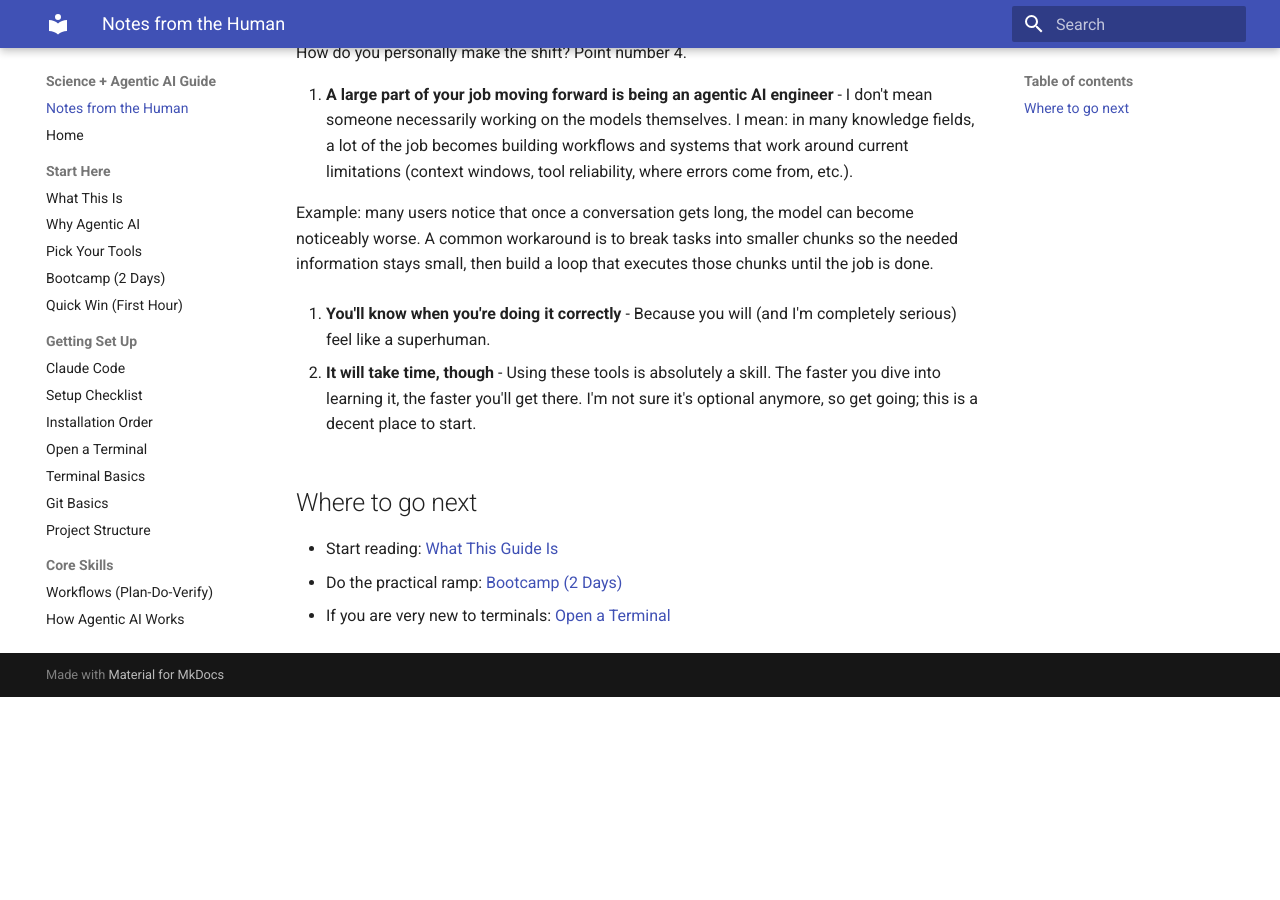
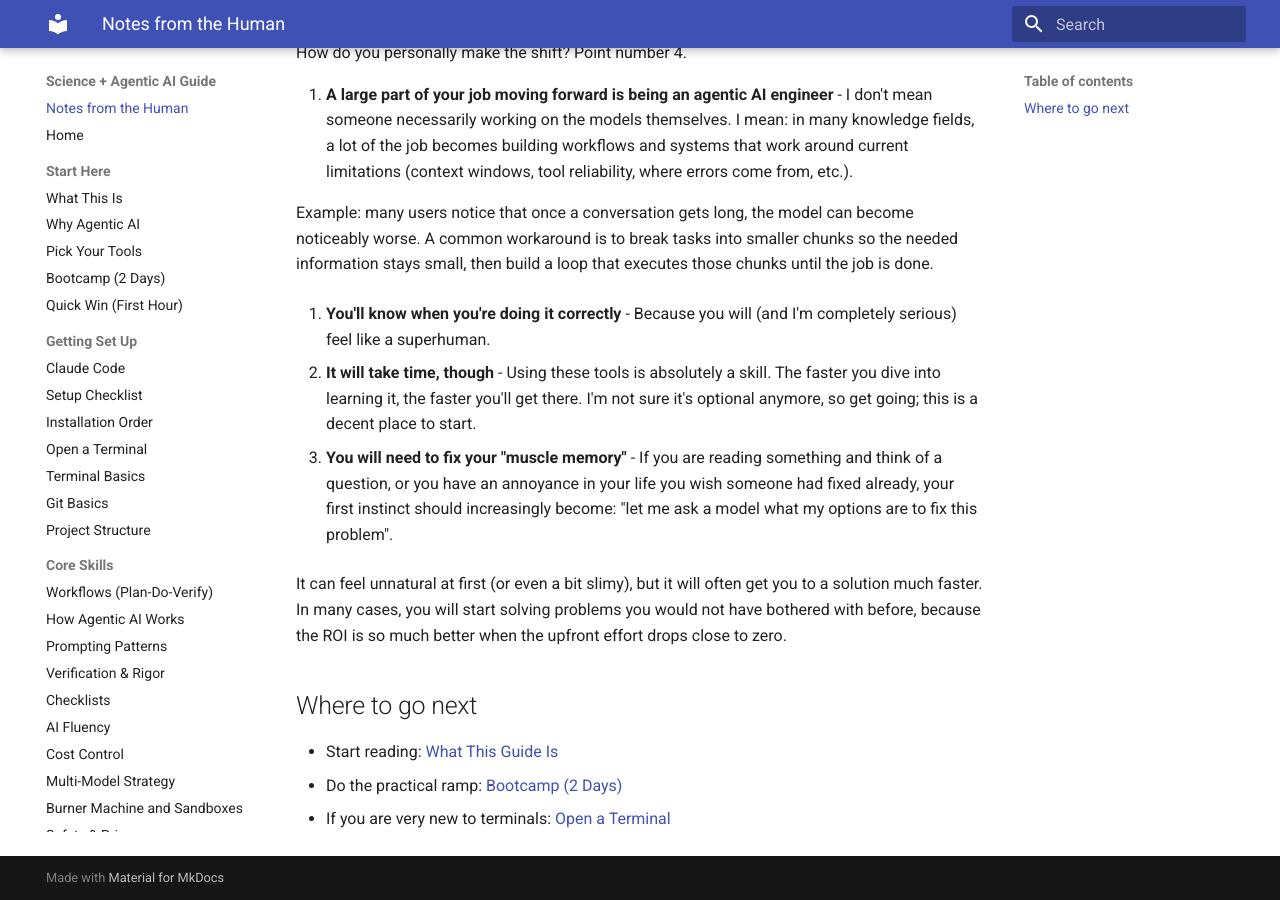
Before and after one commit to Chris-Cullins/science-ai-guide, an MkDocs documentation site: the page built from docs/notes-from-the-human.md, in a window 1280 px wide and 900 px high, scrolled down 1040 px. Built offline with MkDocs 1.6.1 and Material for MkDocs 9.7.7, drawn with Linux system fonts in a browser that asks for light colours; before the commit the page ends 1737 px from its top, so only the background shows below that.

Commit message:
Tighten notes-from-the-human muscle memory section

```diff
--- a/docs/notes-from-the-human.md
+++ b/docs/notes-from-the-human.md
@@ -32,6 +32,10 @@
 
 6. **It will take time, though** - Using these tools is absolutely a skill. The faster you dive into learning it, the faster you'll get there. I'm not sure it's optional anymore, so get going; this is a decent place to start.
 
+7. **You will need to fix your "muscle memory"** - If you are reading something and think of a question, or you have an annoyance in your life you wish someone had fixed already, your first instinct should increasingly become: "let me ask a model what my options are to fix this problem".
+
+   It can feel unnatural at first (or even a bit slimy), but it will often get you to a solution much faster. In many cases, you will start solving problems you would not have bothered with before, because the ROI is so much better when the upfront effort drops close to zero.
+
 ## Where to go next
 
 - Start reading: [What This Guide Is](overview.md)
```
